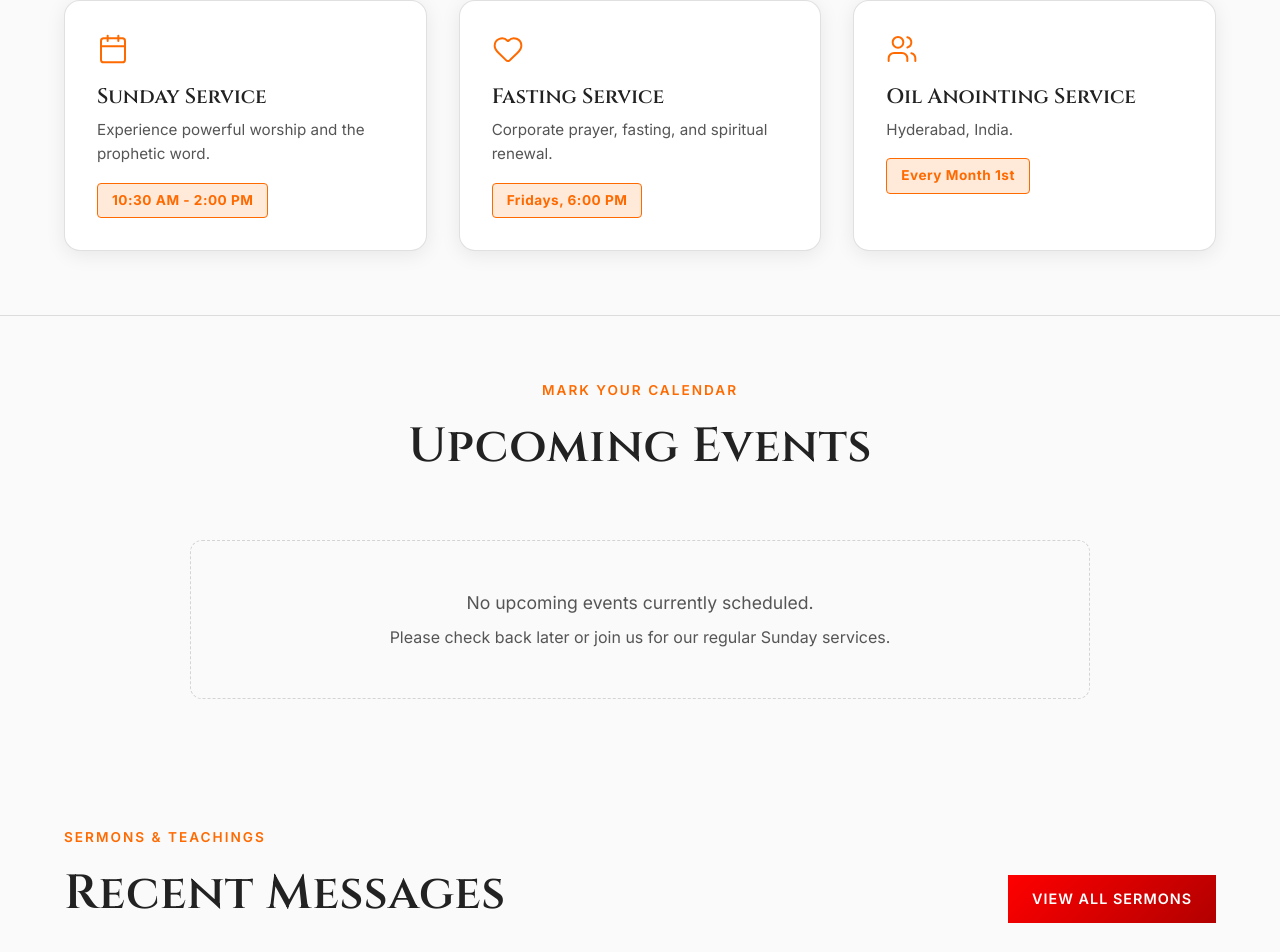
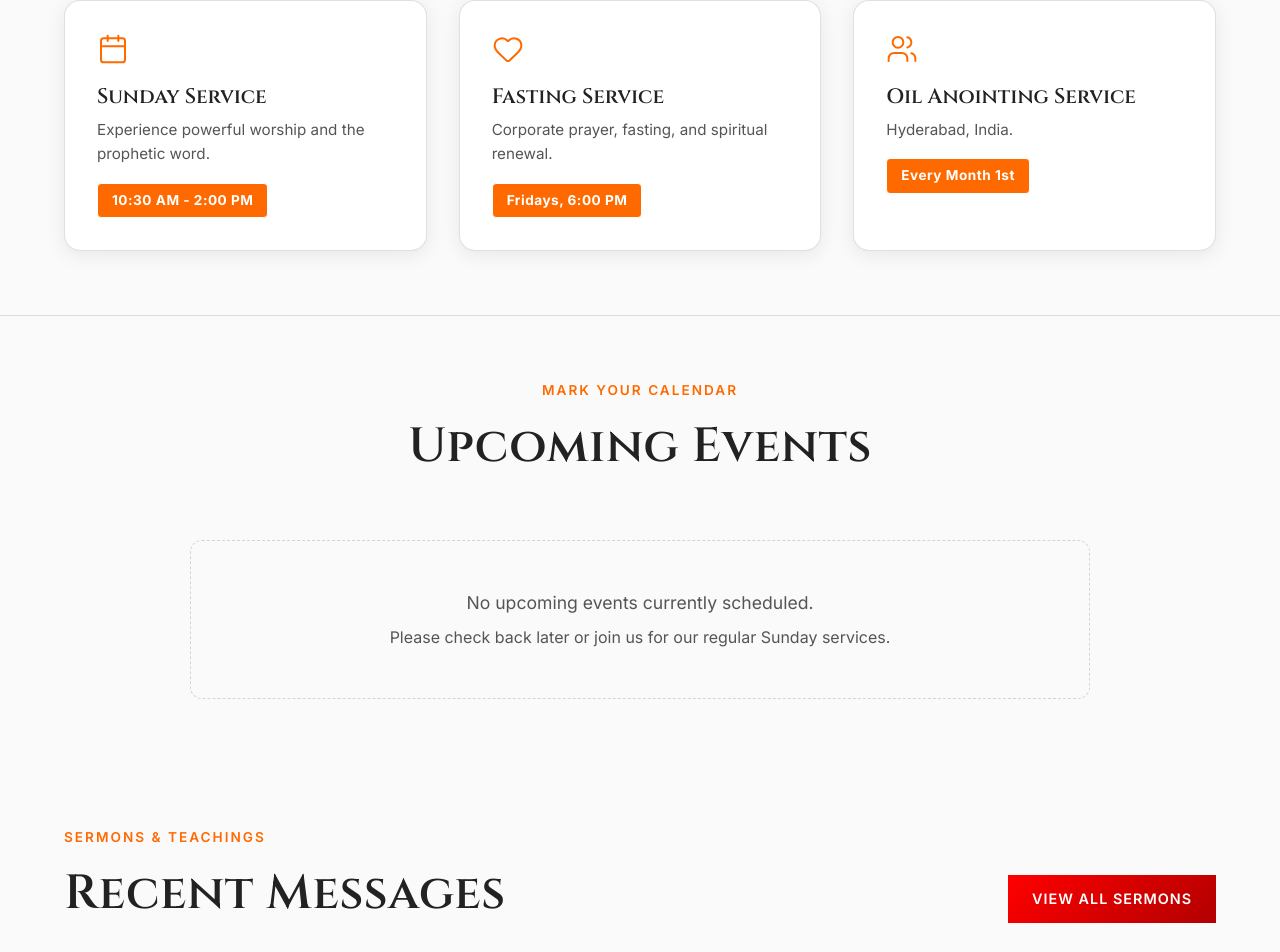
Before and after one commit to ManojkumarPalakuri/Elohim-fire-church, a React (Vite) app in the folder frontend/: page / in a window 1280 px wide. Shown: the part 1867-2819 px from the top of the page. Built offline with nearby package versions, Linux system fonts and the light colour scheme; no server answers.

Commit message:
UI Polish: Scaled hero logo and updated gathering timing pill aesthetics

```diff
--- a/frontend/src/pages/HomePage.jsx
+++ b/frontend/src/pages/HomePage.jsx
@@ -188,8 +188,8 @@ const HomePage = () => {
                 src="/logo.png"
                 alt="EFM"
                 style={{
-                  width: "36px",
-                  height: "36px",
+                  width: "48px",
+                  height: "48px",
                   borderRadius: "50%",
                   objectFit: "contain",
                   flexShrink: 0,
@@ -677,9 +677,9 @@ const HomePage = () => {
                   <span
                     style={{
                       display: "inline-block",
-                      backgroundColor: "rgba(255, 106, 0, 0.15)",
-                      border: "1px solid var(--color-accent-primary)",
-                      color: "var(--color-accent-primary)",
+                      backgroundColor: "#FF6A00",
+                      border: "1px solid #FFFFFF",
+                      color: "#FFFFFF",
                       padding: "6px 14px",
                       borderRadius: "4px",
                       fontSize: "0.85rem",
```
